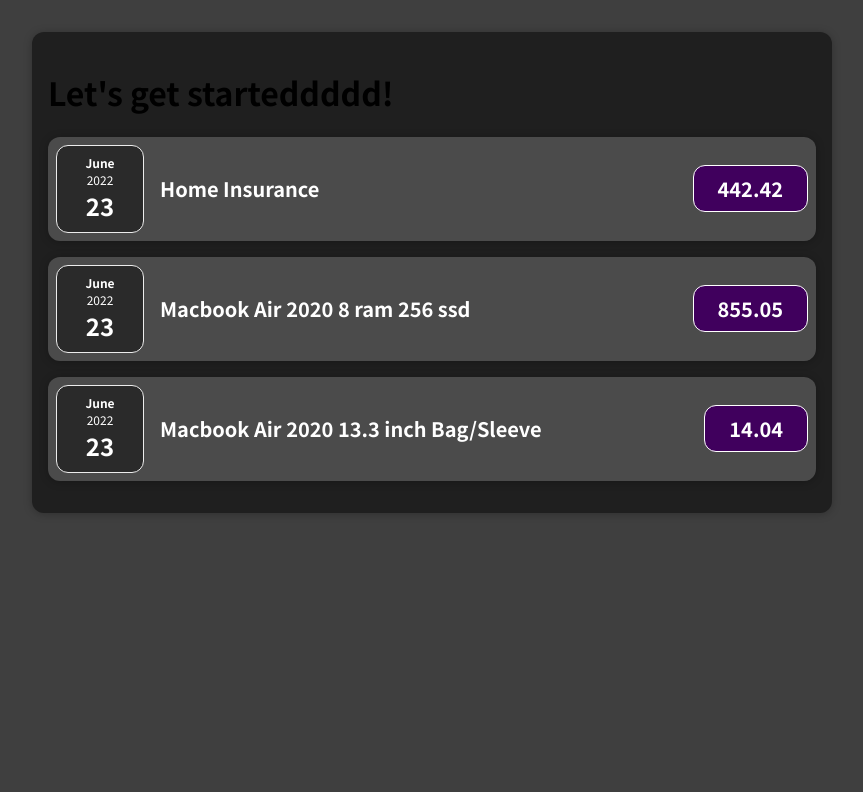
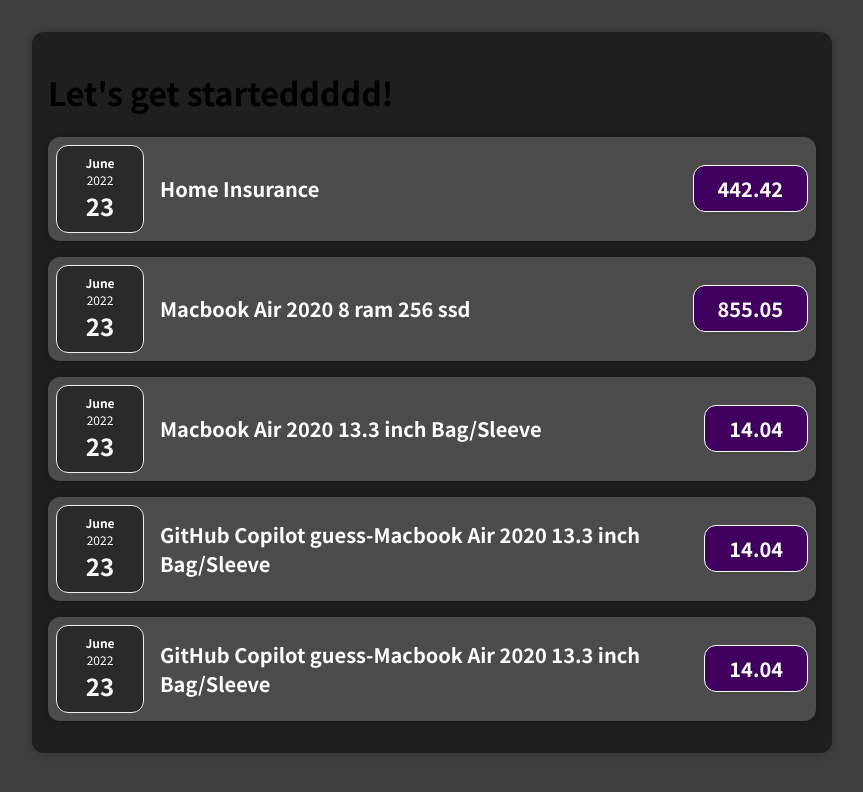
Before and after one commit to batberk/react-complete-guide, a JavaScript app: page / in a window 1280 px wide. Shown: the top 792 px of the page, without its empty margins (208-1071 px from the left). Built offline with nearby package versions, Linux system fonts and the light colour scheme.

Commit message:
little changes

```diff
--- a/src/components/Expense-components/Expenses.js
+++ b/src/components/Expense-components/Expenses.js
@@ -20,6 +20,16 @@
         amount={props.arr[2].amount}
         date={props.arr[2].date}
       />
+      <ExpenseItem
+        title={props.arr[3].title}
+        amount={props.arr[3].amount}
+        date={props.arr[3].date}
+      />
+      <ExpenseItem
+        title={props.arr[4].title}
+        amount={props.arr[4].amount}
+        date={props.arr[4].date}
+      />
     </Card>
   );
 }
```
